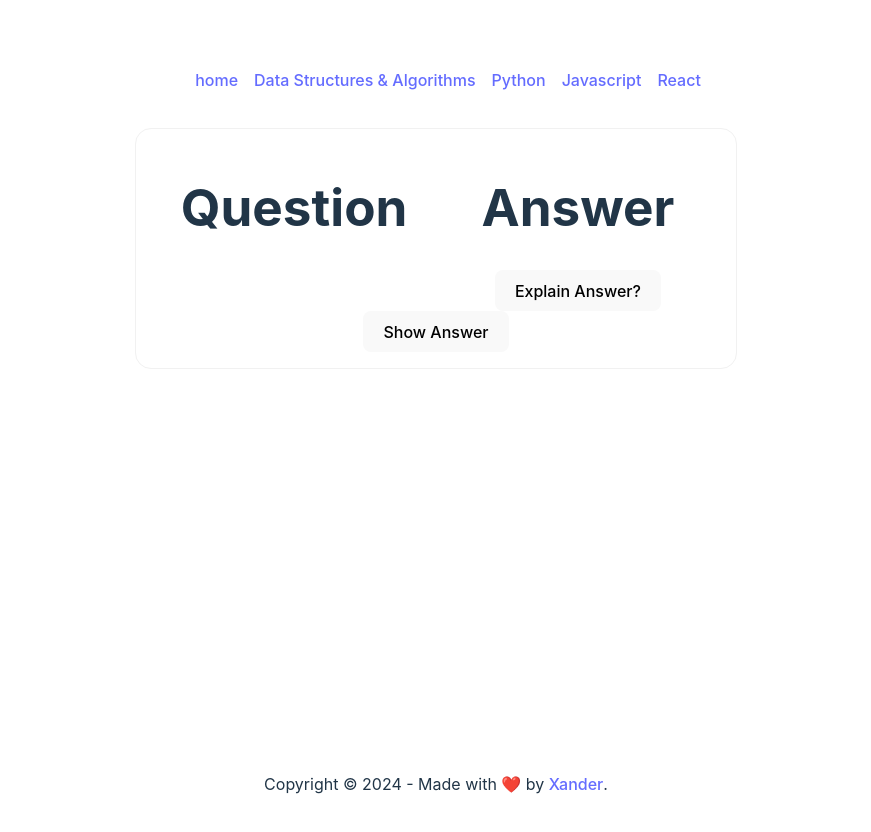
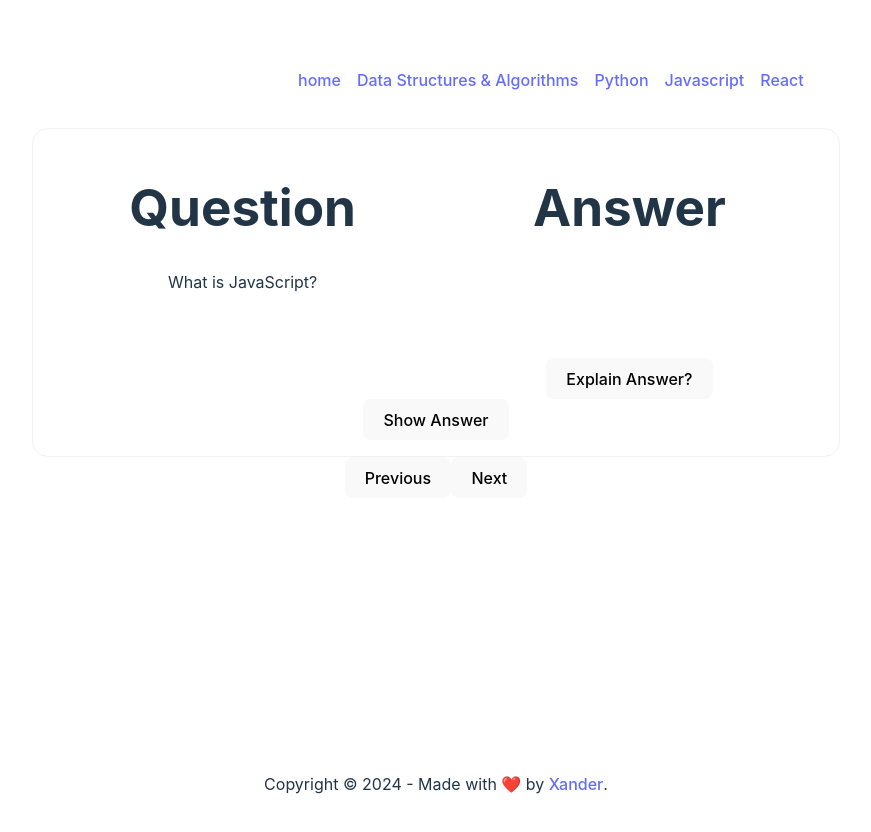
Before and after one commit to xdaybreakerx/quizquokka, a React (Vite) app: page /js in a window 1280 px wide. Shown: the top 832 px of the page, without its empty margins (204-1075 px from the left). Built offline with nearby package versions, Linux system fonts and the light colour scheme.

Commit message:
feat: update pages to fetch question bank data

```diff
--- a/src/components/FlashCard/FlashCard.jsx
+++ b/src/components/FlashCard/FlashCard.jsx
@@ -2,7 +2,6 @@ import { useState } from "react";
 import "./FlashCard.css";
 
 export default function FlashCard({ question, answer }) {
-  // Destructure the props object here
   const [isRotated, setIsRotated] = useState(false);
 
   const toggleCard = () => {
--- a/src/pages/JavaScript.jsx
+++ b/src/pages/JavaScript.jsx
@@ -1,12 +1,11 @@
+import Layout from "../components/Layout/Layout";
+import FlashCardController from "../components/FlashCardController/FlashCardController";
+import { jsFlashCards } from "../assets/js-flash";
 
-import Layout from "../components/Layout/Layout";
-
-import FlashCard from "../components/FlashCard/FlashCard";
-
-export default function JavaScriptPage() {
+export default function DSAPage() {
   return (
     <Layout>
-      <FlashCard />
+      <FlashCardController questionBank={jsFlashCards} />
     </Layout>
   );
 }
--- a/src/pages/Python.jsx
+++ b/src/pages/Python.jsx
@@ -1,12 +1,11 @@
+import Layout from "../components/Layout/Layout";
+import FlashCardController from "../components/FlashCardController/FlashCardController";
+import { pyFlashCards } from "../assets/py-flash";
 
-import Layout from "../components/Layout/Layout";
-
-import FlashCard from "../components/FlashCard/FlashCard";
-
-export default function PythonPage() {
+export default function DSAPage() {
   return (
     <Layout>
-      <FlashCard />
+      <FlashCardController questionBank={pyFlashCards} />
     </Layout>
   );
 }
--- a/src/pages/React.jsx
+++ b/src/pages/React.jsx
@@ -1,12 +1,11 @@
+import Layout from "../components/Layout/Layout";
+import FlashCardController from "../components/FlashCardController/FlashCardController";
+import { reactFlashCards } from "../assets/react-flash";
 
-import Layout from "../components/Layout/Layout";
-
-import FlashCard from "../components/FlashCard/FlashCard";
-
-export default function ReactPage() {
+export default function DSAPage() {
   return (
     <Layout>
-      <FlashCard />
+      <FlashCardController questionBank={reactFlashCards} />
     </Layout>
   );
 }
```
